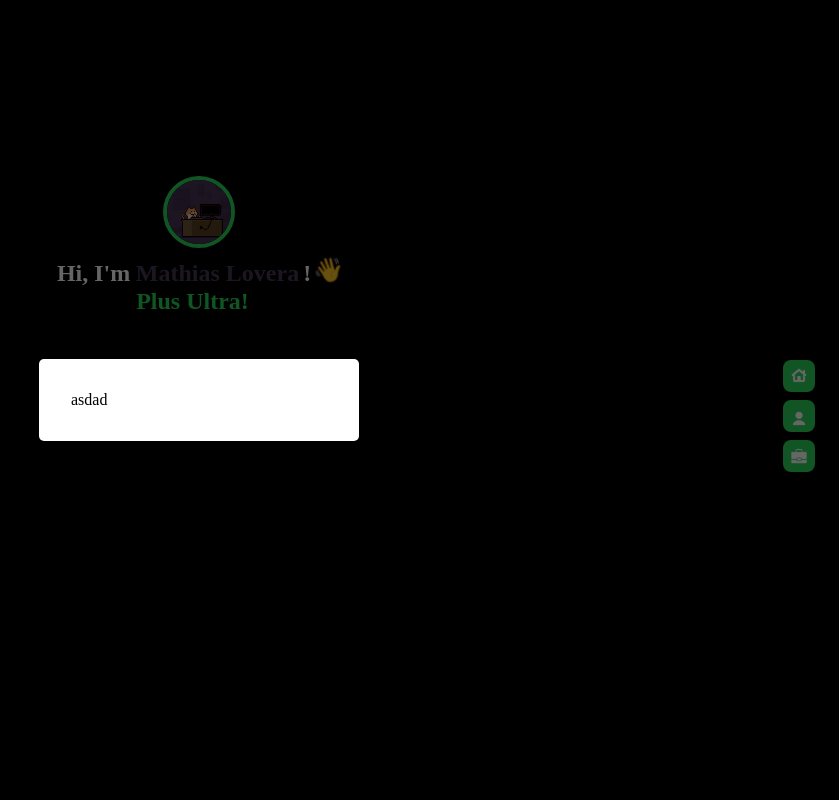
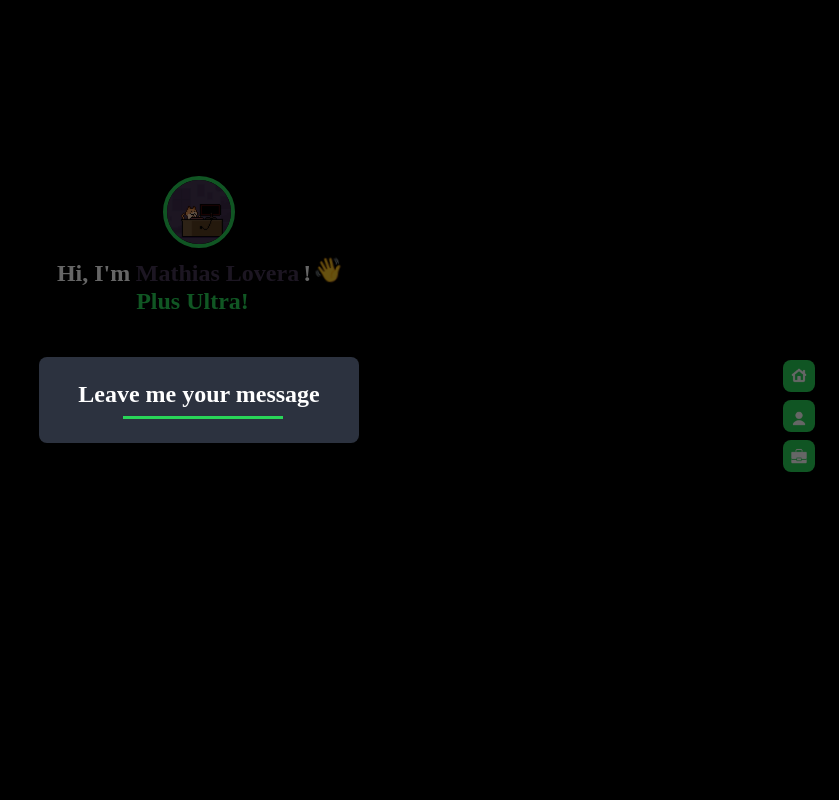
Before and after one commit to isnotSenshi/gh-page, a React (Create React App) app: page / in a window 1280 px wide. Shown: the top 800 px of the page, without its empty margins (441-1280 px from the left). Built offline with nearby package versions, Linux system fonts and the light colour scheme; a web font is replaced by a local one.

Commit message:
ref & modal

```diff
--- a/src/Components/ModalContact/index.tsx
+++ b/src/Components/ModalContact/index.tsx
@@ -1,17 +1,29 @@
-import { FunctionComponent, useRef, useState } from 'react'
+import { useRef, useEffect } from 'react'
+import { MODAL_CONTACT } from '../../Constants/components'
+import { CustomBox } from '../../Styles/customBox'
 import {
-	Content,
 	ModalContainer,
 	ModalWrapper
 } from '../../Styles/modal'
+import RenderMedia from '../Media'
+import RenderText from '../Text'
+import { useOutsideRef } from '../../Hooks/useOutsideRef'
 
-const ModalContact = ({ showModal, action }: any) => {
+const ModalContact = ({ showModal }: any) => {
+
+	const { ref, isVisible, setIsVisible } = useOutsideRef(false)
+	useEffect(() => {
+		setIsVisible(true)
+	}, [showModal])
 
 	return (
-		showModal ? (
-			<ModalContainer onClick={action}>
+		isVisible ? (
+			<ModalContainer>
 				<ModalWrapper>
-					<Content>{<> asdad </>}</Content>
+					<CustomBox {...MODAL_CONTACT.mainConainer} ref={ref}>
+						<RenderText {...MODAL_CONTACT.titleModal} />
+						<CustomBox {...MODAL_CONTACT.greenBar} />
+					</CustomBox>
 				</ModalWrapper>
 			</ModalContainer>
 		) : <></>
--- a/src/Constants/components.tsx
+++ b/src/Constants/components.tsx
@@ -794,11 +794,56 @@ const EXPERIENCE = {
      },
 }
 
+const MODAL_CONTACT = {
+     mainConainer: {
+          styleString: `
+          padding: 3vh;
+          background: ${COLORS.GREY_SMOOTH};
+          border-radius: 1vh;
+     `},
+     titleModal: {
+          text: "Leave me your message",
+          color: COLORS.WHITE,
+          size: '3vh',
+          fontWeight: 'bold',
+          styleString: 'justify-content: center;'
+     },
+     greenBar: {
+          styleString: `
+               background-color: ${COLORS.GREEN};
+               margin-top: 1vh;
+               margin-left: 7.5vh;
+               width: 20vh;
+               height: .35vh;
+          `
+
+     },
+     close: {
+          src: ICONS.PORTFOLIO,
+          color: COLORS.WHITE,
+          text: '✖',
+          size: '1.5vh',
+          pointer: true,
+          styleString: `
+               border-radius: 1vh;
+               padding: .5vh;
+               position: fixed;
+               top: 44vh;
+               right: 80.5vh;
+               cursor: pointer;
+               &: hover {
+                    color: ${COLORS.LIGHT_BLUE};
+               }
+          `
+     },
+}
+
 export {
      HOME,
      ABOUT_ME,
      TEXT_SPHERE,
      TECH_DESC,
      INDEX,
-     EXPERIENCE
+     EXPERIENCE,
+     MODAL_CONTACT
 }
--- a/src/Core/store.tsx
+++ b/src/Core/store.tsx
@@ -7,5 +7,5 @@ export const store: Store = {
      example: null,
      greenBox: { text: null , img: null, level: null },
      mailMe: false,
-     showModal: true,
+     showModal: false,
 }
--- a/src/Pages/MainPage/index.tsx
+++ b/src/Pages/MainPage/index.tsx
@@ -44,7 +44,7 @@ const IndexPage: FunctionComponent = () => {
 
      return (
           <>
-               <ModalContact showModal={state.showModal} action={setModal} />
+               <ModalContact showModal={state.showModal} />
                <CustomBox styleString={'display: inline-block; transition: .5s;'}>
                     <CustomBox onClick={() => handleClick('HOME')} >
                          <RenderMedia {...INDEX.arrowDown} />
--- a/src/Styles/modal/index.tsx
+++ b/src/Styles/modal/index.tsx
@@ -29,14 +29,8 @@ export const ModalWrapper = styled('div')<ModalWrapperInterface>`
 	min-width: ${(props) => (props.minWidth ? props.minWidth : '40vh')};
 	box-sizing: border-box;
 	box-shadow: 0 5px 16px rgba(0, 0, 0, 0.1);
-	background: #fff;
 	border-radius: 5px;
 	position: relative;
-`
-
-export const Content = styled('div')<ModalContentInterface>`
-	padding: 2rem;
-	${(props) => props.styleString}
 `
 export interface ModalInterface {
 	showModal?: boolean
```
Also changed, not shown: src/Hooks/useOutsideRef.tsx (+4 -3 lines).
